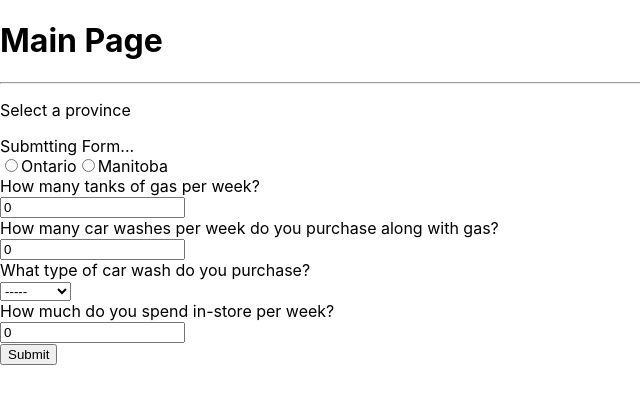
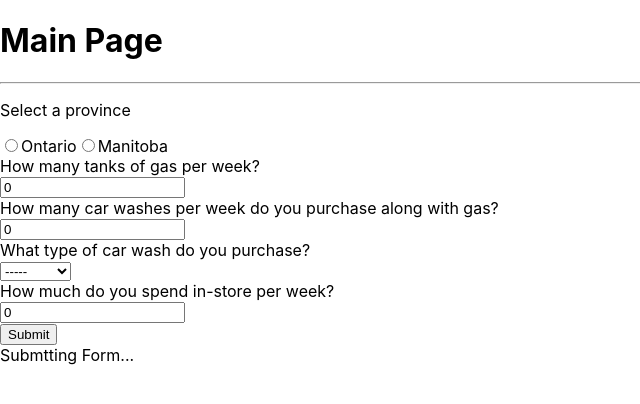
Before and after one commit to alaugustin/savings-calc, a React (Create React App) app in the folder app/: page / in a window 1280 px wide. Both pictures are taken after a click on the button "Submit". Shown: the top 404 px of the page, without its empty margins (0-640 px from the left). Built offline with nearby package versions, Linux system fonts and the light colour scheme.

Commit message:
moving submission verification block

```diff
--- a/app/src/App.js
+++ b/app/src/App.js
@@ -56,10 +56,6 @@ function App() {
       {/* https://reactjs.org/docs/forms.html | https://www.digitalocean.com/community/tutorials/how-to-build-forms-in-react | https://vegibit.com/a-simple-react-js-form-example/*/}
       <form id="mainForm" onSubmit={handleSubmit}>
         <p>Select a province</p>
-
-        {submitting &&
-          <div>Submtting Form...</div>
-        }
 
         <div onChange={locationChangeHandler}>
           <label htmlFor="on"><input type="radio" id="on" name="location" value={"on"} />Ontario</label>
@@ -125,6 +121,10 @@ function App() {
         <Input labelType={"number"} labelId={"sundries"} labelName={"sundries"} labelValue={""} /><br /> */}
 
         <button type="submit">Submit</button>
+
+        {submitting &&
+          <div>Submtting Form...</div>
+        }
       </form>
     </div>
   );
```
